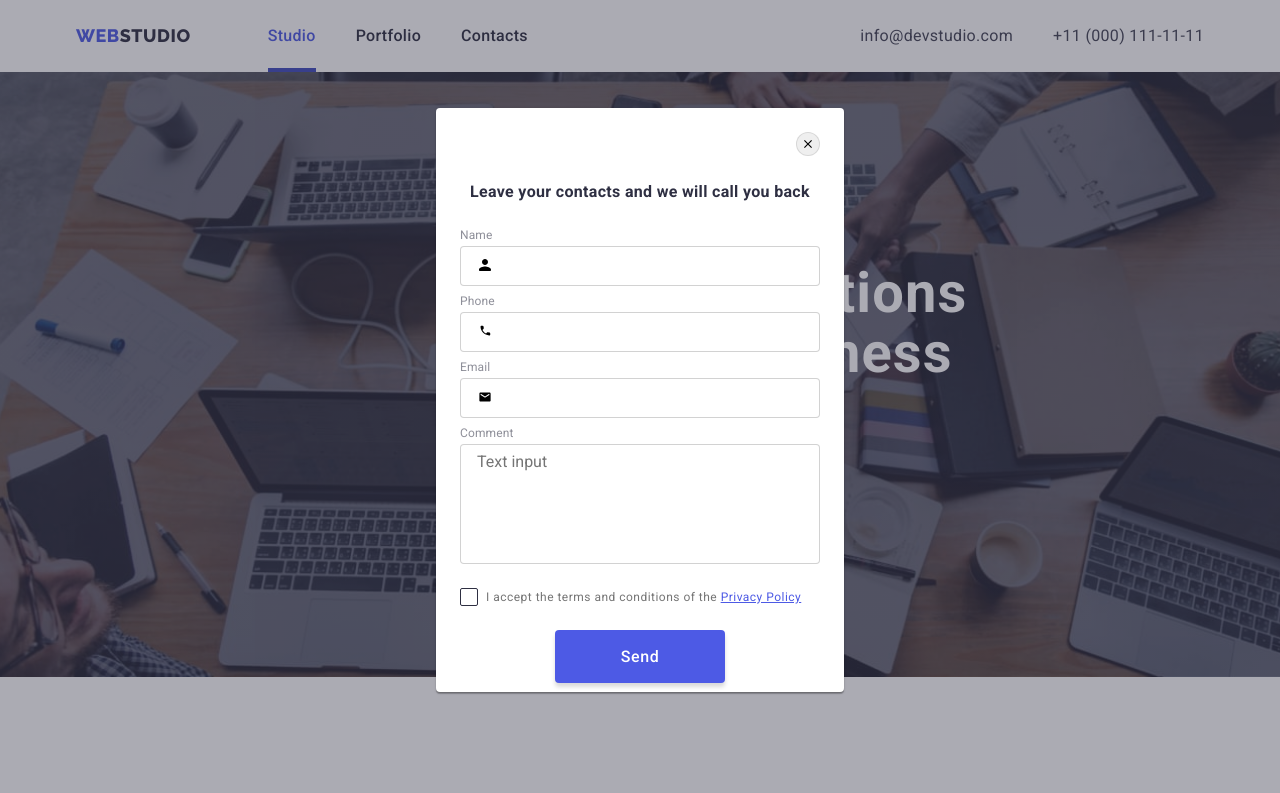
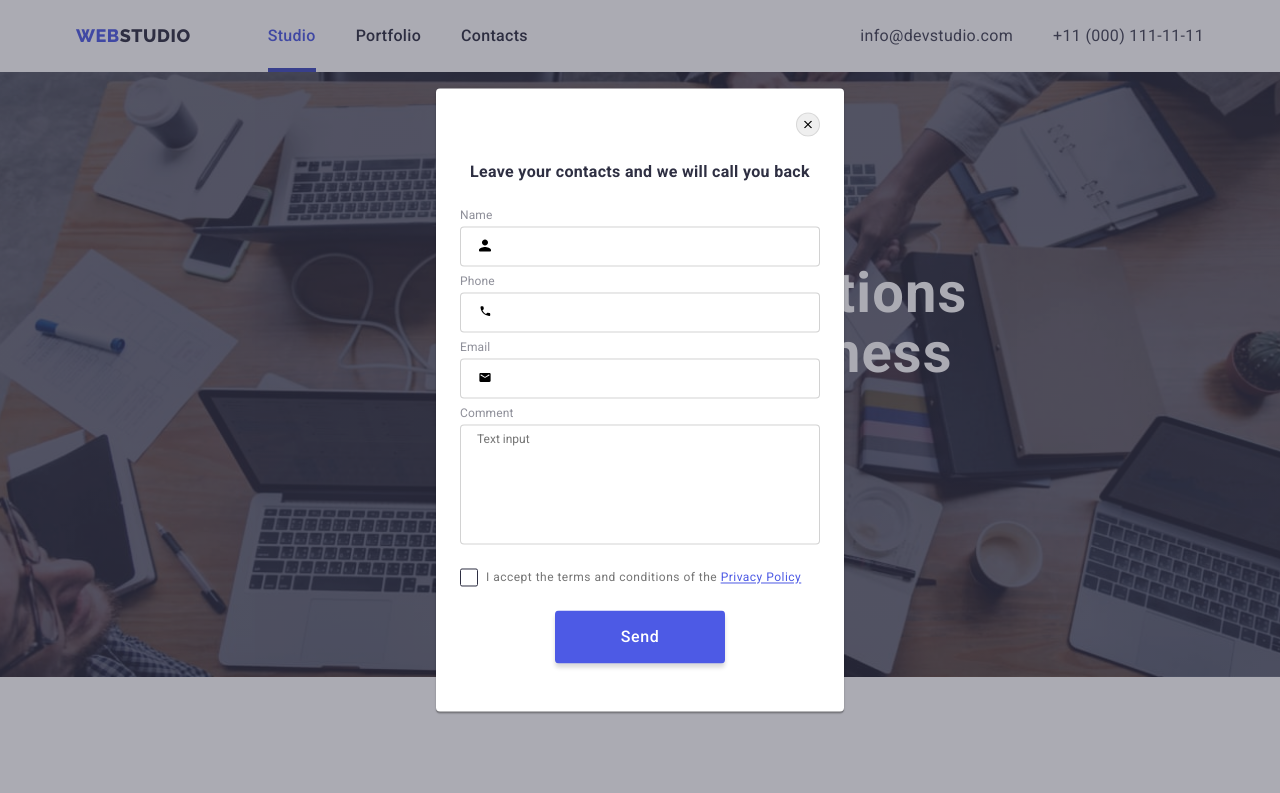
Before and after one commit to Natalina686/goit-markup-hw-07-0, a plain HTML site: page index.html in a window 1280 px wide. Both pictures are taken after a click on the button "Order Service". Shown: the top 793 px of the page. Drawn offline with nearby package versions, Linux system fonts and the light colour scheme.

Commit message:
Update styles.css

```diff
--- a/css/styles.css
+++ b/css/styles.css
@@ -185,7 +185,6 @@ body {
   position: absolute;
   /* display: block; */
   width: 408px;
-  height: 584px;
   background-color: var(--secondary-color);
   top: 50%;
   left: 50%;
@@ -281,6 +280,8 @@ body {
   padding: 8px 16px;
   width: 100%;
   height: 120px;
+  font-weight: 400;
+  font-size: 12px;
   transition: border-color 250ms cubic-bezier(0.4, 0, 0.2, 1);
 }
 .modal-form-massage:focus {
@@ -719,7 +720,7 @@ button :active {
   height: 40px;
   color: rgba(255, 255, 255, 0.6);
   padding: 16px 8px;
-  background-color: transparent;
+  background-color: rgba(255, 255, 255, 0.3);
   border: 1px solid rgba(255, 255, 255, 0.3);
   filter: drop-shadow(0px 4px 4px rgba(0, 0, 0, 0.15));
   border-radius: 4px;
```
